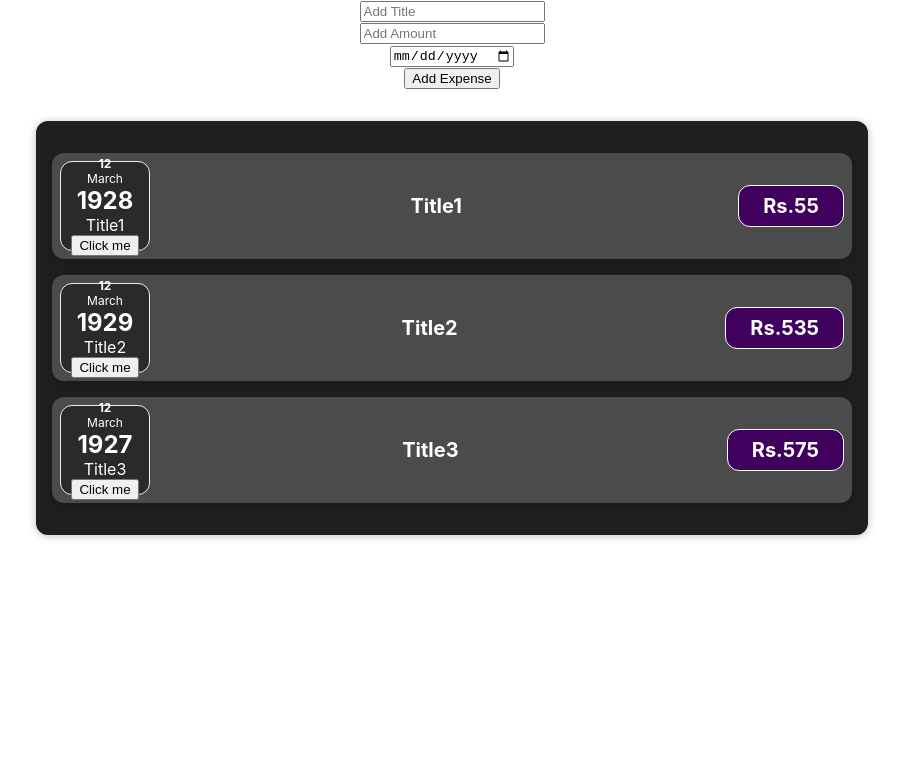
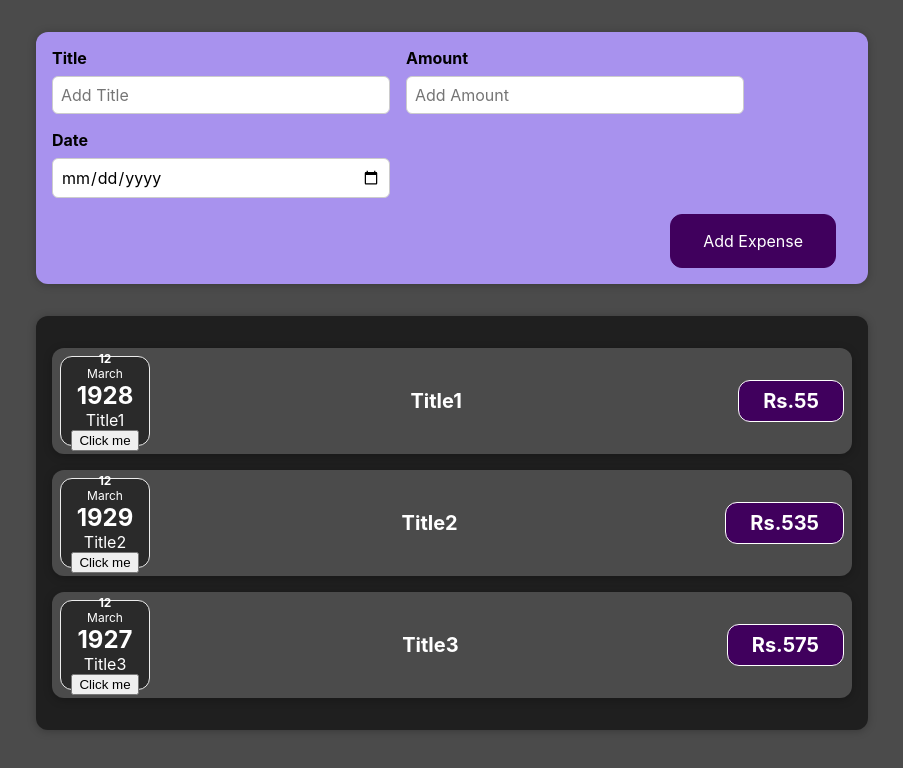
Before and after one commit to gopsey/my-react-learn, a React (Create React App) app: page / in a window 1280 px wide. Shown: the top 768 px of the page, without its empty margins (188-1091 px from the left). Built offline with nearby package versions, Linux system fonts and the light colour scheme.

Commit message:
form changes

```diff
--- a/src/components/Expenses/ExpenseDate.js
+++ b/src/components/Expenses/ExpenseDate.js
@@ -10,7 +10,6 @@ const ExpenseDate = (props) => {
 
    const buttonClickHandler = () => {
       setTitle('Updated!');
-      alert('Button clicked!!!!!!');
    }
 
    return (
--- a/src/components/NewExpense/NewExpense.css
+++ b/src/components/NewExpense/NewExpense.css
@@ -0,0 +1,65 @@
+.new_expense_controls {
+   display: flex;
+   flex-wrap: wrap;
+   gap: 1rem;
+   margin-bottom: 1rem;
+   text-align: left;
+}
+
+.new_expense_control label {
+   font-weight: bold;
+   margin-bottom: 0.5rem;
+   display: block;
+}
+
+.new_expense_control input {
+   font: inherit;
+   padding: 0.5rem;
+   border-radius: 6px;
+   border: 1px solid #ccc;
+   width: 20rem;
+   max-width: 100%;
+}
+
+.new_expense_actions {
+   text-align: right;
+}
+
+.new_expense {
+   background-color: #a892ee;
+   padding: 1rem;
+   margin: 2rem auto;
+   width: 50rem;
+   max-width: 95%;
+   border-radius: 12px;
+   text-align: center;
+   box-shadow: 0 1px 8px rgba(0, 0, 0, 0.25);
+}
+
+.new_expense button {
+   font: inherit;
+   cursor: pointer;
+   padding: 1rem 2rem;
+   border: 1px solid #40005d;
+   background-color: #40005d;
+   color: white;
+   border-radius: 12px;
+   margin-right: 1rem;
+}
+
+.new_expense button:hover,
+.new_expense button:active {
+   background-color: #510674;
+   border-color: #510674;
+}
+
+.new_expense button.alternative {
+   color: #220131;
+   border-color: transparent;
+   background-color: transparent;
+}
+
+.new_expense button.alternative:hover,
+.new_expense button.alternative:active {
+   background-color: #ddb3f8;
+}
--- a/src/components/NewExpense/NewExpense.js
+++ b/src/components/NewExpense/NewExpense.js
@@ -1,23 +1,59 @@
+import { useState } from "react";
 import "./NewExpense.css"
 
 const NewExpense = () => {
+    const [title, setTitle] = useState('');
+    const [amount, setAmount] = useState('');
+    const [date, setDate] = useState('');
+    const titleChangeListener = (event) => {
+        setTitle(event.target.value);
+    }
+    const amountChangeListener = (event) => {
+        setAmount(event.target.value);
+    }
+    const dateChangeListener = (event) => {
+        setDate(new Date(event.target.value));
+    }
+    const submitHandler = (event) => {
+        event.preventDefault();
+        const expenseData = {
+            title: title,
+            amount: amount,
+            date: date,
+        }
+        console.log(expenseData)
+        clearForm();
+    }
+    const clearForm = () => {
+        setTitle('');
+        setAmount('');
+        setDate('');
+    }
     return (
         <>
-            <form>
+            <form onSubmit={submitHandler}>
+                <div className="new_expense">
                     <div className="new_expense_controls">
                         <div className="new_expense_control">
-                        <input type="text" placeholder="Add Title" />
+                            <label>Title</label>
+                            <input type="text" placeholder="Add Title" onChange={titleChangeListener}
+                                value={title} />
                         </div>
                         <div className="new_expense_control">
-                        <input type="number" placeholder="Add Amount" />
+                            <label>Amount</label>
+                            <input type="number" placeholder="Add Amount" onChange={amountChangeListener}
+                                value={amount} />
                         </div>
                         <div className="new_expense_control">
-                        <input type="date" min="0.01" step="0.01" placeholder="Add Date" />
+                            <label>Date</label>
+                            <input type="date" min="0.01" step="0.01" placeholder="Add Date"
+                                onChange={dateChangeListener} value={date} />
                         </div>
                     </div>
                     <div className="new_expense_actions">
                         <div className="new_expense_control">
                             <button type="submit">Add Expense</button>
+                        </div>
                     </div>
                 </div>
             </form>
--- a/src/index.css
+++ b/src/index.css
@@ -5,6 +5,7 @@ body {
     sans-serif;
   -webkit-font-smoothing: antialiased;
   -moz-osx-font-smoothing: grayscale;
+  background-color: #4b4b4b;
 }
 
 code {
```
Lines whose indentation alone changed are shown as unchanged.
